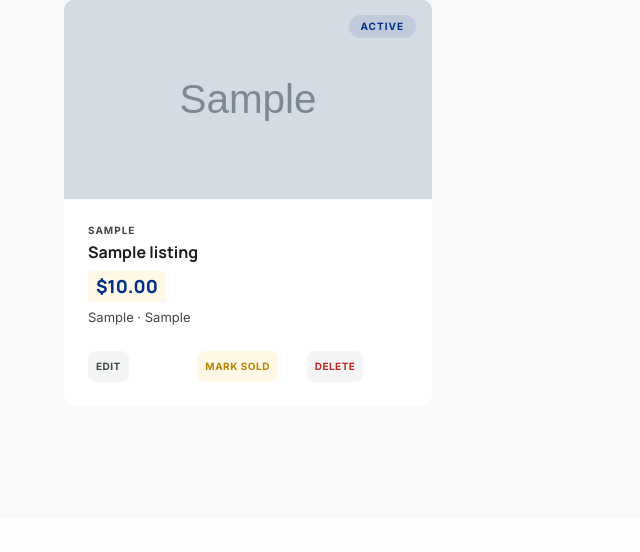
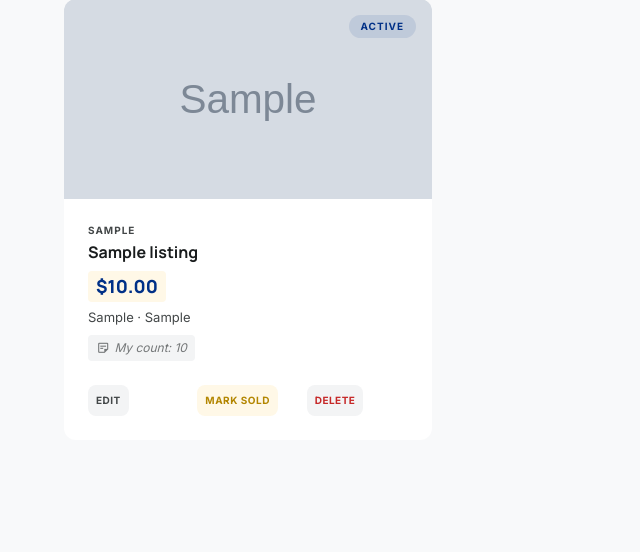
Before and after one commit to gaganishyadav/uwa-marketplace, a Flask app: page / in a window 1280 px wide. Shown: the part 568-1120 px from the top of the page, without its empty margins (0-640 px from the left). Before the commit the page ends 950 px from the top, so only its background shows below. Run offline with Flask 3, Linux system fonts and the light colour scheme; the visitor is signed in with stand-in values (Sample User, id 1); tables that the repository leaves empty hold one stand-in row (values such as "Sample post"); grey boxes marked "Sample" are stand-in pictures; some libraries are stand-ins or nearby versions.

Commit message:
feat(listing): add owner-only private inventory note
Per team feedback on PR #21: the earlier public "N in stock" wording
felt B2C/retail-style for what is a C2C student marketplace. This
redesign keeps the underlying field but makes the count strictly
private — only the owner of a listing ever sees it.

Behaviour by viewer:
- Owner, on their own dashboard card: sees "My count: N" chip
- Owner, on their own listing detail page: sees "My count: N (private)"
- Owner, on their own card in the gallery: sees the chip
- Anyone else (other signed-in users, logged-out visitors): sees nothing

Enforcement is server-side (conditional `{% if user and
listing.user_id == user.id %}` in templates). The HTML never reaches
other users' browsers, so there's nothing to inspect via devtools.

Data model:
- `stock` column kept on Listing (Integer, default=1, NOT NULL)
- Alembic migration with server_default='1' backfills existing rows
- Field relabelled in form: "How many do you have? (private — only you see this)"

UI copy avoids retail vocabulary ("stock", "inventory", "in stock")
and uses "My count" / "private note" framing consistent with a student
C2C marketplace. Sticky-note icon (sticky_note_2) used throughout to
signal "personal reminder".

```diff
--- a/app/forms.py
+++ b/app/forms.py
@@ -2,7 +2,7 @@ import re
 
 from flask_wtf import FlaskForm
 from flask_wtf.file import FileField, FileAllowed
-from wtforms import StringField, PasswordField, SelectField, TextAreaField, FloatField
+from wtforms import StringField, PasswordField, SelectField, TextAreaField, FloatField, IntegerField
 from wtforms.validators import (
     DataRequired,
     Email,
@@ -126,6 +126,8 @@ class ListingForm(FlaskForm):
     category = SelectField('Category', choices=CATEGORIES, validators=[DataRequired()])
     condition = SelectField('Condition', choices=CONDITIONS, validators=[DataRequired()])
     price = FloatField('Price', validators=[InputRequired(), NumberRange(min=0, message='Price must be a non-negative number.')])
+    stock = IntegerField('How many do you have? (private — only you see this)', default=1, validators=[
+        InputRequired(), NumberRange(min=1, message='Must be at least 1.')])
     description = TextAreaField('Description', validators=[
         DataRequired(), Length(min=10, max=2000)])
     meetup_spot = SelectField('Meetup Spot', choices=MEETUP_SPOTS, validators=[DataRequired()])
--- a/app/models.py
+++ b/app/models.py
@@ -88,6 +88,7 @@ class Listing(db.Model):
     condition = db.Column(db.String(20), nullable=False)
     meetup_spot = db.Column(db.String(100), nullable=False)
     image_path = db.Column(db.String(200), nullable=True)
+    stock = db.Column(db.Integer, default=1, server_default='1', nullable=False)
     status = db.Column(db.String(20), default='active', nullable=False)
     created_at = db.Column(db.DateTime, default=_utcnow, nullable=False)
 
--- a/app/routes.py
+++ b/app/routes.py
@@ -177,6 +177,7 @@ def init_routes(app):
                 title=form.title.data,
                 description=form.description.data,
                 price=form.price.data,
+                stock=form.stock.data,
                 category=form.category.data,
                 condition=form.condition.data,
                 meetup_spot=form.meetup_spot.data,
@@ -201,6 +202,7 @@ def init_routes(app):
             listing.title = form.title.data
             listing.description = form.description.data
             listing.price = form.price.data
+            listing.stock = form.stock.data
             listing.category = form.category.data
             listing.condition = form.condition.data
             listing.meetup_spot = form.meetup_spot.data
--- a/app/static/css/styles.css
+++ b/app/static/css/styles.css
@@ -1207,6 +1207,32 @@ section {
     color: var(--color-on-surface-variant);
 }
 
+.ad-card-private-note {
+    font-size: 0.75rem;
+    color: var(--color-outline);
+    margin-top: 0.5rem;
+    padding: 0.25rem 0.5rem;
+    background: var(--color-surface-low);
+    border-radius: var(--radius-sm);
+    display: inline-flex;
+    align-items: center;
+    gap: 0.25rem;
+    font-style: italic;
+}
+
+.owner-private-note {
+    display: inline-flex;
+    align-items: center;
+    gap: 0.35rem;
+    font-size: 0.875rem;
+    color: var(--color-on-surface-variant);
+    background: var(--color-surface-low);
+    padding: 0.5rem 0.75rem;
+    border-radius: var(--radius-sm);
+    margin: var(--space-sm) 0;
+    font-style: italic;
+}
+
 .ad-card-footer {
     display: flex;
     gap: 0.5rem;
--- a/app/templates/_listing_card.html
+++ b/app/templates/_listing_card.html
@@ -19,6 +19,12 @@
         <h3 class="ad-card-title">{{ listing.title }}</h3>
         <span class="ad-card-price">${{ "%.2f" | format(listing.price) }}</span>
         <p class="ad-card-meta">{{ listing.condition }} &middot; {{ listing.meetup_spot }}</p>
+        {% if current_user_id and listing.user_id == current_user_id %}
+        <p class="ad-card-private-note" title="Private note — only you can see this">
+            <span class="material-symbols-outlined" style="font-size:0.9rem;vertical-align:middle;">sticky_note_2</span>
+            My count: {{ listing.stock }}
+        </p>
+        {% endif %}
     </div>
     {% if show_actions and listing.user_id == current_user_id %}
     <div class="ad-card-footer">
--- a/app/templates/_post_ad_modal.html
+++ b/app/templates/_post_ad_modal.html
@@ -33,9 +33,18 @@
                     {{ listing_form.price(class="form-input", id="ad-price", placeholder="0.00") }}
                 </div>
                 <div class="form-group">
-                    {{ listing_form.meetup_spot.label(class="form-label") }}
-                    {{ listing_form.meetup_spot(class="form-input form-select", id="ad-location") }}
+                    {{ listing_form.stock.label(class="form-label") }}
+                    {{ listing_form.stock(class="form-input", id="ad-stock", placeholder="1", min="1") }}
+                    <small style="color:var(--color-outline);font-size:0.7rem;">
+                        <span class="material-symbols-outlined" style="font-size:0.8rem;vertical-align:middle;">sticky_note_2</span>
+                        Never shown to buyers. Use it as your own reminder.
+                    </small>
                 </div>
+            </div>
+
+            <div class="form-group">
+                {{ listing_form.meetup_spot.label(class="form-label") }}
+                {{ listing_form.meetup_spot(class="form-input form-select", id="ad-location") }}
             </div>
 
             <div class="form-group">
```
Also changed, not shown: app/templates/listing_detail.html (+9 -0 lines), migrations/versions/d37056e5ca06_add_stock_column_to_listing.py (added, +32 -0 lines).
